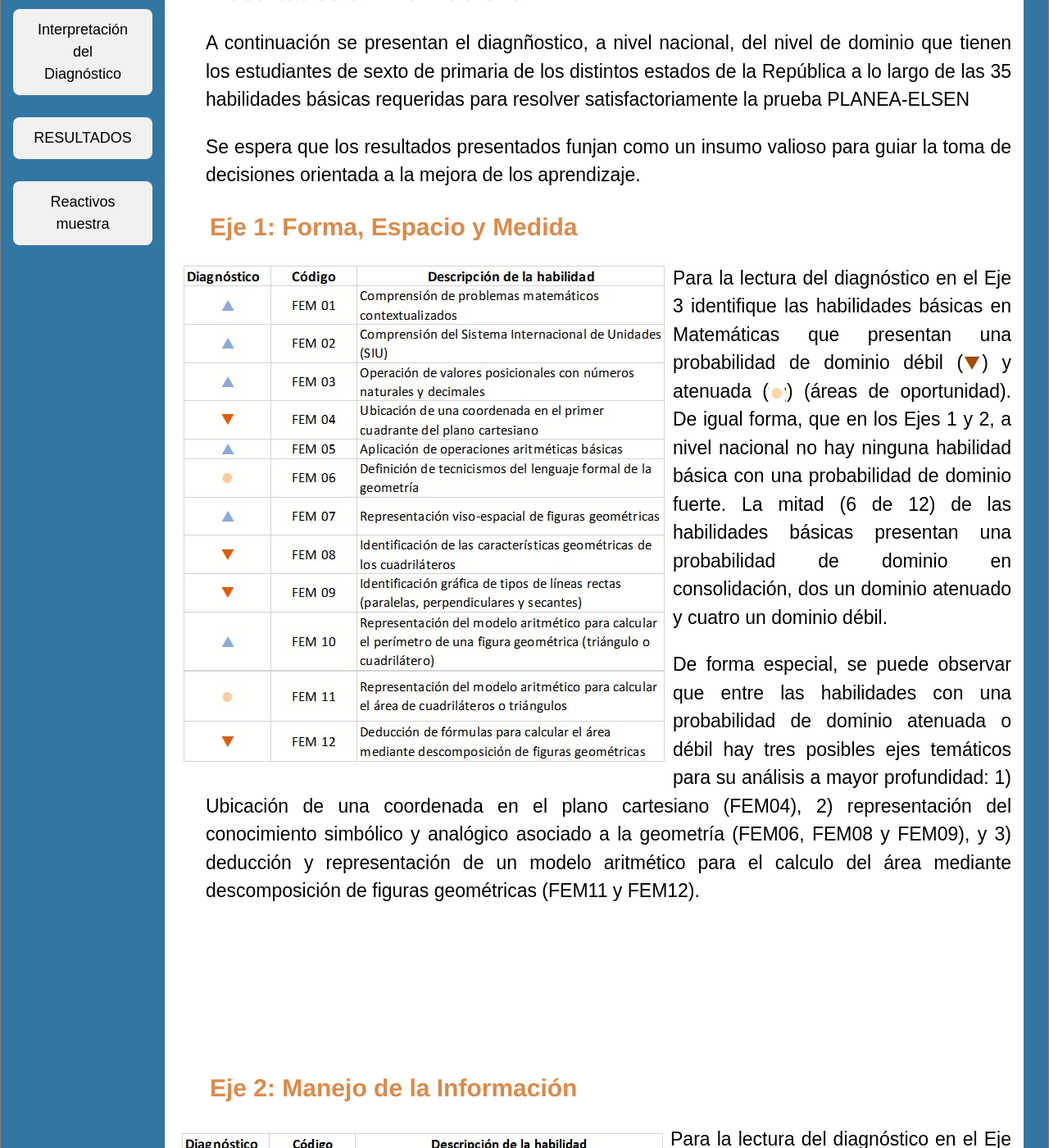
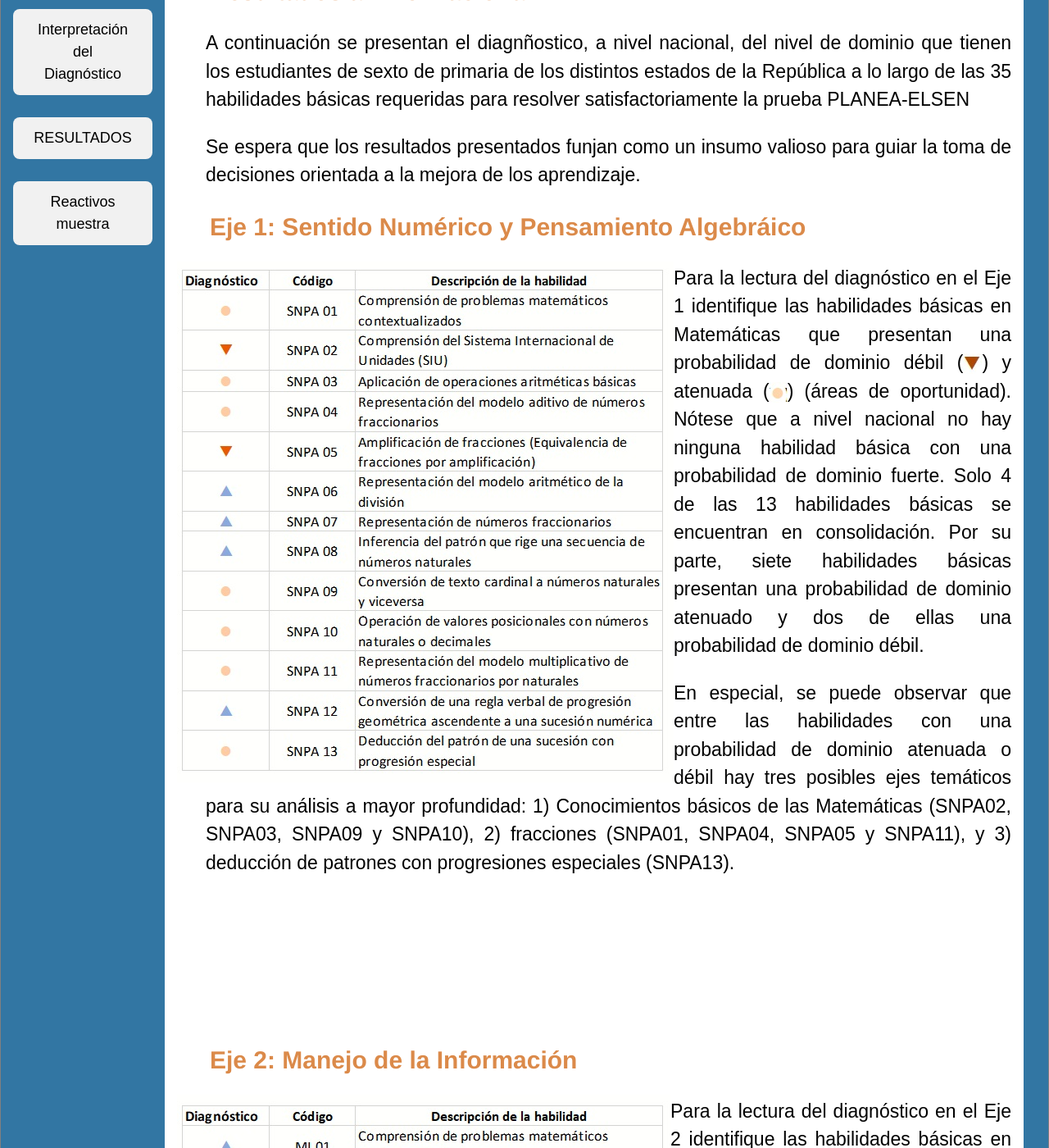
Before and after one commit to rimedie/rimedie.github.io, a Jekyll site: the page built from PLANEA-ELSEN_2015/Resultados_Nacionales.html, in a window 1280 px wide and 1400 px high, scrolled down 649 px. Shown: the whole window at 82% size. Built offline with Jekyll 4.4.1, drawn with Linux system fonts in a browser that asks for light colours; some of the changed text lies outside the part shown.

Commit message:
Update Resultados_Nacionales.html

```diff
--- a/PLANEA-ELSEN_2015/Resultados_Nacionales.html
+++ b/PLANEA-ELSEN_2015/Resultados_Nacionales.html
@@ -9,11 +9,12 @@ title: Detalles sobre Diagnóstico Nacional Feb,2019
 <p>A continuación se presentan el diagnñostico, a nivel nacional, del nivel de dominio que tienen los estudiantes de sexto de primaria de los distintos estados de la República a lo largo de las 35 habilidades básicas requeridas para resolver satisfactoriamente la prueba PLANEA-ELSEN</p>
 
 <p>Se espera que los resultados presentados funjan como un insumo valioso para guiar la toma de decisiones orientada a la mejora de los aprendizaje. </p>
-		<a id="FEM"></a>
-    <h2 class="interact">Eje 1: Forma, Espacio y Medida</h2>
-    <img class="displayed" style="float:left;" src="/images_gral/Nac_FEM.jpg" />
-	<p>Para la lectura del diagnóstico en el Eje 3 identifique las habilidades básicas en Matemáticas que presentan una probabilidad de dominio débil (<img class="displayed" src="/images_gral/Debil.jpg" />) y atenuada (<img class="displayed" src="/images_gral/Atenuado.jpg" />) (áreas de oportunidad). De igual forma, que en los Ejes 1 y 2, a nivel nacional no hay ninguna habilidad básica con una probabilidad de dominio fuerte. La mitad (6 de 12) de las habilidades básicas presentan una probabilidad de dominio en consolidación, dos un dominio atenuado y cuatro un dominio débil.</p>
-	<p>De forma especial, se puede observar que entre las habilidades con una probabilidad de dominio atenuada o débil hay tres posibles ejes temáticos para su análisis a mayor profundidad: 1) Ubicación de una coordenada en el plano cartesiano (FEM04), 2) representación del conocimiento simbólico y analógico asociado a la geometría (FEM06, FEM08 y FEM09), y 3) deducción y representación de un modelo aritmético para el calculo del área mediante descomposición de figuras geométricas (FEM11 y FEM12).</p>
+		<a id="SNPA"></a>
+    <h2 class="interact">Eje 1: Sentido Numérico y Pensamiento Algebráico</h2>
+    <img class="displayed" style="float:left;" src="/images_gral/Nac_SNPA.jpg" />
+	<p>Para la lectura del diagnóstico en el Eje 1 identifique las habilidades básicas en Matemáticas que presentan una probabilidad de dominio débil (<img class="displayed" src="/images_gral/Debil.jpg" />) y atenuada (<img class="displayed" src="/images_gral/Atenuado.jpg" />) (áreas de oportunidad). Nótese que a nivel nacional no hay ninguna habilidad básica con una probabilidad de dominio fuerte. Solo 4 de las 13 habilidades básicas se encuentran en consolidación. Por su parte, siete habilidades básicas presentan una probabilidad de dominio atenuado y dos de ellas una probabilidad de dominio débil.</p>
+	<p>En especial, se puede observar que entre las habilidades con una probabilidad de dominio atenuada o débil hay tres posibles ejes temáticos para su análisis a mayor profundidad: 1) Conocimientos básicos de las Matemáticas (SNPA02, SNPA03, SNPA09 y SNPA10), 2) fracciones (SNPA01, SNPA04, SNPA05 y SNPA11), y 3) deducción de patrones con progresiones especiales (SNPA13).</p>
+
 	<br><br><br><br><br><br><br>
 	<a id="MI"></a>
     <h2 class="interact">Eje 2: Manejo de la Información</h2>
@@ -21,11 +22,11 @@ title: Detalles sobre Diagnóstico Nacional Feb,2019
 	<p>Para la lectura del diagnóstico en el Eje 2 identifique las habilidades básicas en Matemáticas que presentan una probabilidad de dominio débil (<img class="displayed" src="/images_gral/Debil.jpg" />) y atenuada (<img class="displayed" src="/images_gral/Atenuado.jpg" />) (áreas de oportunidad). De igual forma, que en el Eje 1, a nivel nacional no hay ninguna habilidad básica con una probabilidad de dominio fuerte. La mitad (5 de 10) de las habilidades básicas presentan un dominio en consolidación, tres un dominio atenuado y dos un dominio débil.</p>
 	<p>De manera especial, se puede observar que entre las habilidades con una probabilidad de dominio atenuada o débil hay dos posibles ejes temáticos para su análisis a mayor profundidad: 1) medidas de tendencia central  (MI03 y MI04), y 2) fracciones (MI08, MI09 y MI10).</p>
 	 <br><br><br><br><br><br>
-       <a id="SNPA"></a>
-    <h2 class="interact">Eje 3: Sentido Numérico y Pensamiento Algebráico</h2>
-    <img class="displayed" style="float:left;" src="/images_gral/Nac_SNPA.jpg" />
-	<p>Para la lectura del diagnóstico en el Eje 1 identifique las habilidades básicas en Matemáticas que presentan una probabilidad de dominio débil (<img class="displayed" src="/images_gral/Debil.jpg" />) y atenuada (<img class="displayed" src="/images_gral/Atenuado.jpg" />) (áreas de oportunidad). Nótese que a nivel nacional no hay ninguna habilidad básica con una probabilidad de dominio fuerte. Solo 4 de las 13 habilidades básicas se encuentran en consolidación. Por su parte, siete habilidades básicas presentan una probabilidad de dominio atenuado y dos de ellas una probabilidad de dominio débil.</p>
-	<p>En especial, se puede observar que entre las habilidades con una probabilidad de dominio atenuada o débil hay tres posibles ejes temáticos para su análisis a mayor profundidad: 1) Conocimientos básicos de las Matemáticas (SNPA02, SNPA03, SNPA09 y SNPA10), 2) fracciones (SNPA01, SNPA04, SNPA05 y SNPA11), y 3) deducción de patrones con progresiones especiales (SNPA13).</p>
+       	<a id="FEM"></a>
+    <h2 class="interact">Eje 3: Forma, Espacio y Medida</h2>
+    <img class="displayed" style="float:left;" src="/images_gral/Nac_FEM.jpg" />
+	<p>Para la lectura del diagnóstico en el Eje 3 identifique las habilidades básicas en Matemáticas que presentan una probabilidad de dominio débil (<img class="displayed" src="/images_gral/Debil.jpg" />) y atenuada (<img class="displayed" src="/images_gral/Atenuado.jpg" />) (áreas de oportunidad). De igual forma, que en los Ejes 1 y 2, a nivel nacional no hay ninguna habilidad básica con una probabilidad de dominio fuerte. La mitad (6 de 12) de las habilidades básicas presentan una probabilidad de dominio en consolidación, dos un dominio atenuado y cuatro un dominio débil.</p>
+	<p>De forma especial, se puede observar que entre las habilidades con una probabilidad de dominio atenuada o débil hay tres posibles ejes temáticos para su análisis a mayor profundidad: 1) Ubicación de una coordenada en el plano cartesiano (FEM04), 2) representación del conocimiento simbólico y analógico asociado a la geometría (FEM06, FEM08 y FEM09), y 3) deducción y representación de un modelo aritmético para el calculo del área mediante descomposición de figuras geométricas (FEM11 y FEM12).</p>
 	<br>
 	<p></p>
 	<br>
```
